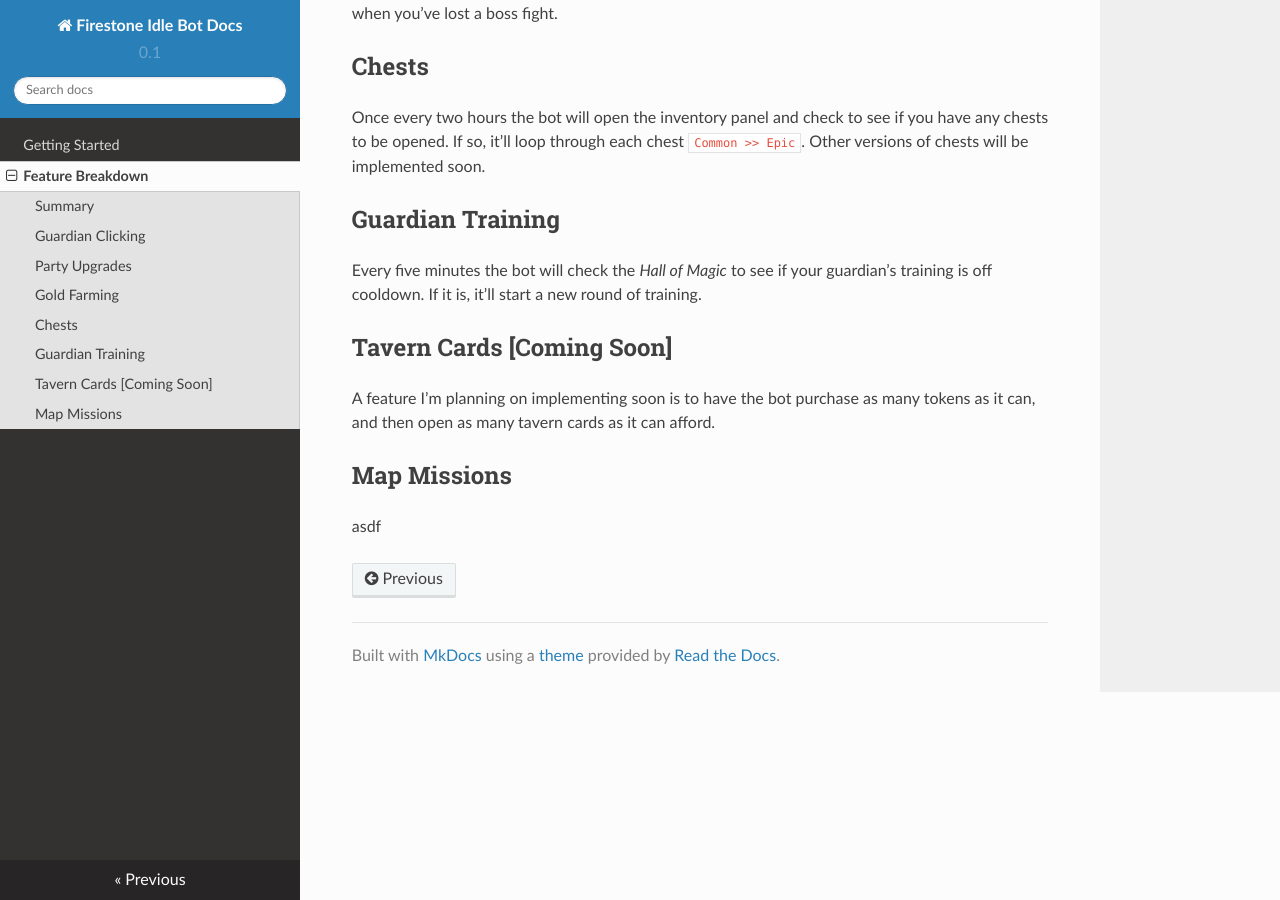
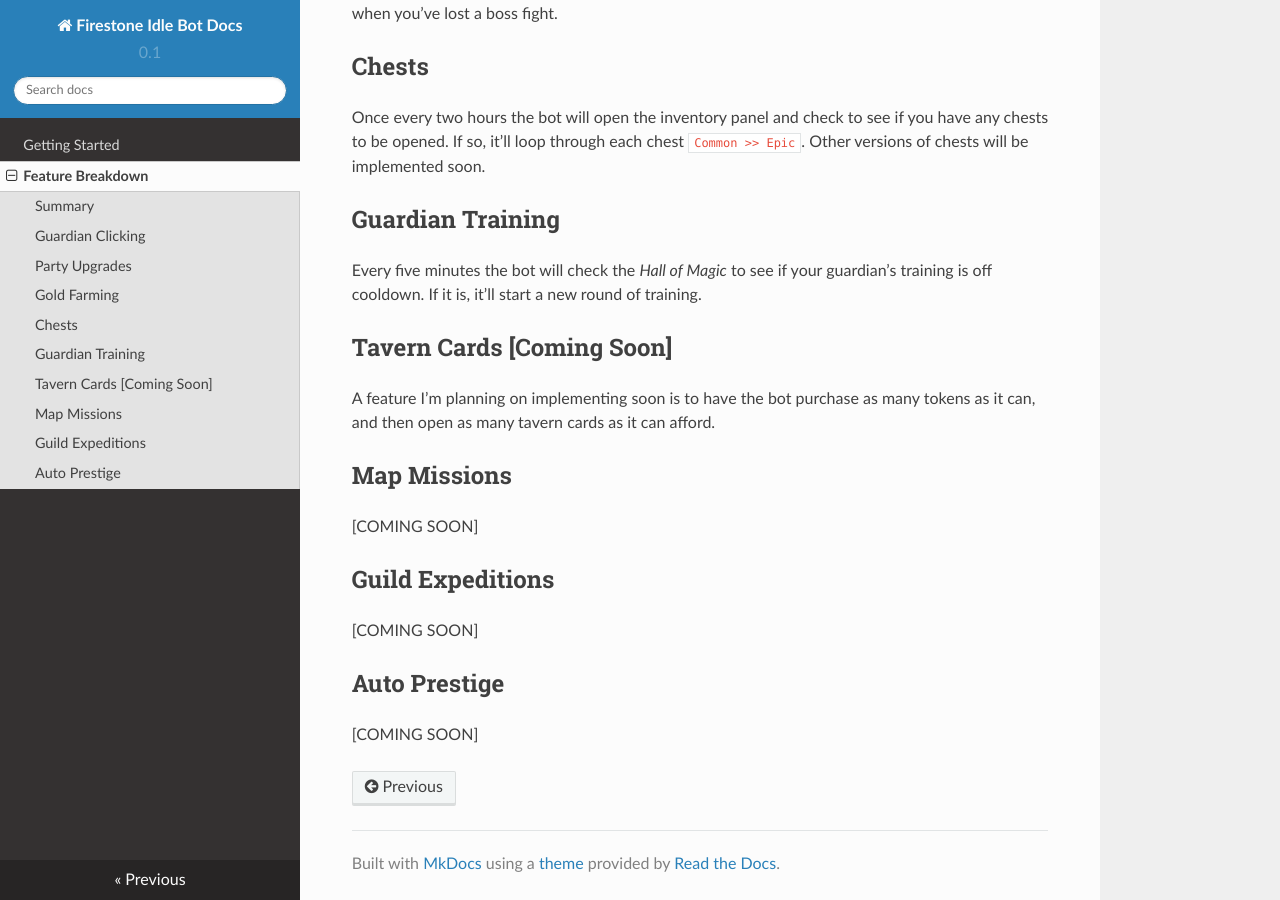
Before and after one commit to div0ky/firestone_docs, an MkDocs documentation site: the page built from docs/features.md, in a window 1280 px wide and 900 px high, scrolled down 1207 px. Built offline with MkDocs 1.6.1, drawn with Linux system fonts in a browser that asks for light colours; nearby versions of some CDN libraries.

Commit message:
200401-022109

```diff
--- a/docs/features.md
+++ b/docs/features.md
@@ -39,4 +39,10 @@ Every five minutes the bot will check the *Hall of Magic* to see if your guardia
 A feature I'm planning on implementing soon is to have the bot purchase as many tokens as it can, and then open as many tavern cards as it can afford.
 
 ## Map Missions
-asdf
+[COMING SOON]
+
+## Guild Expeditions
+[COMING SOON]
+
+## Auto Prestige
+[COMING SOON]
```
